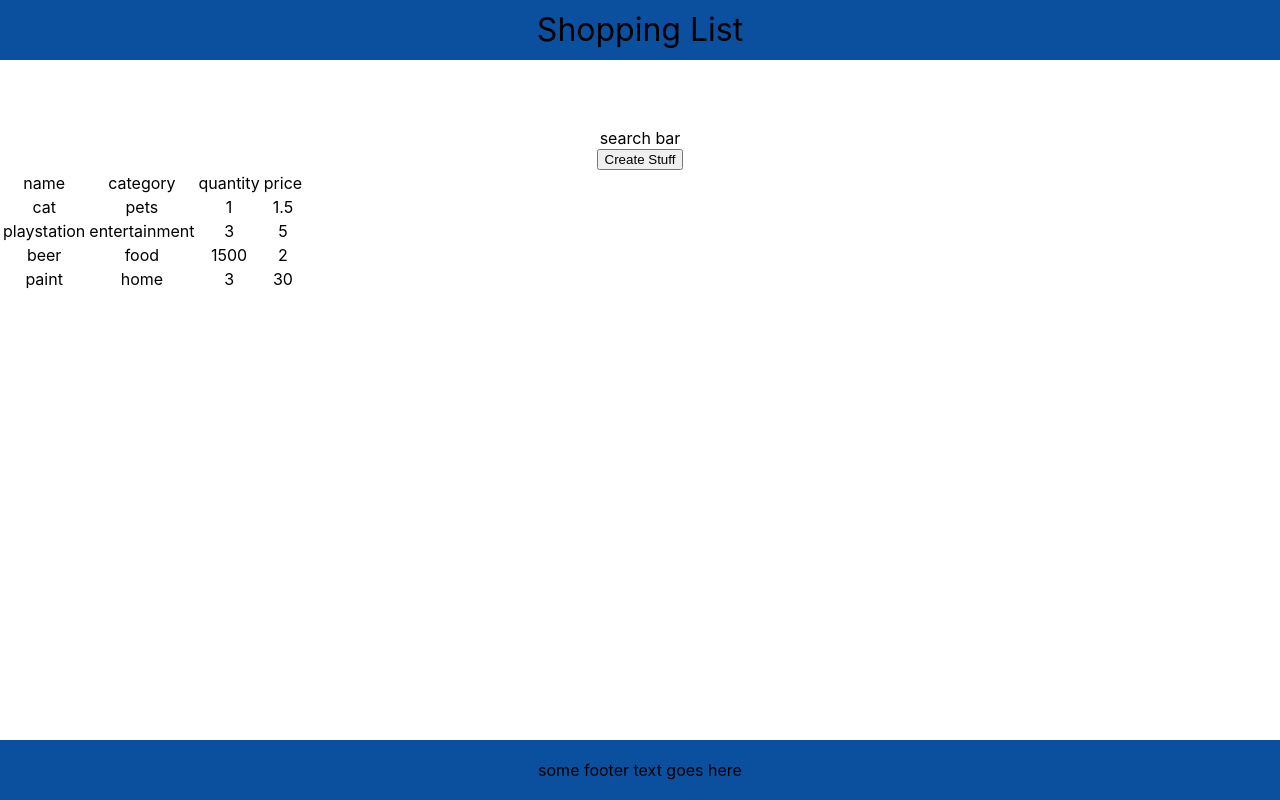
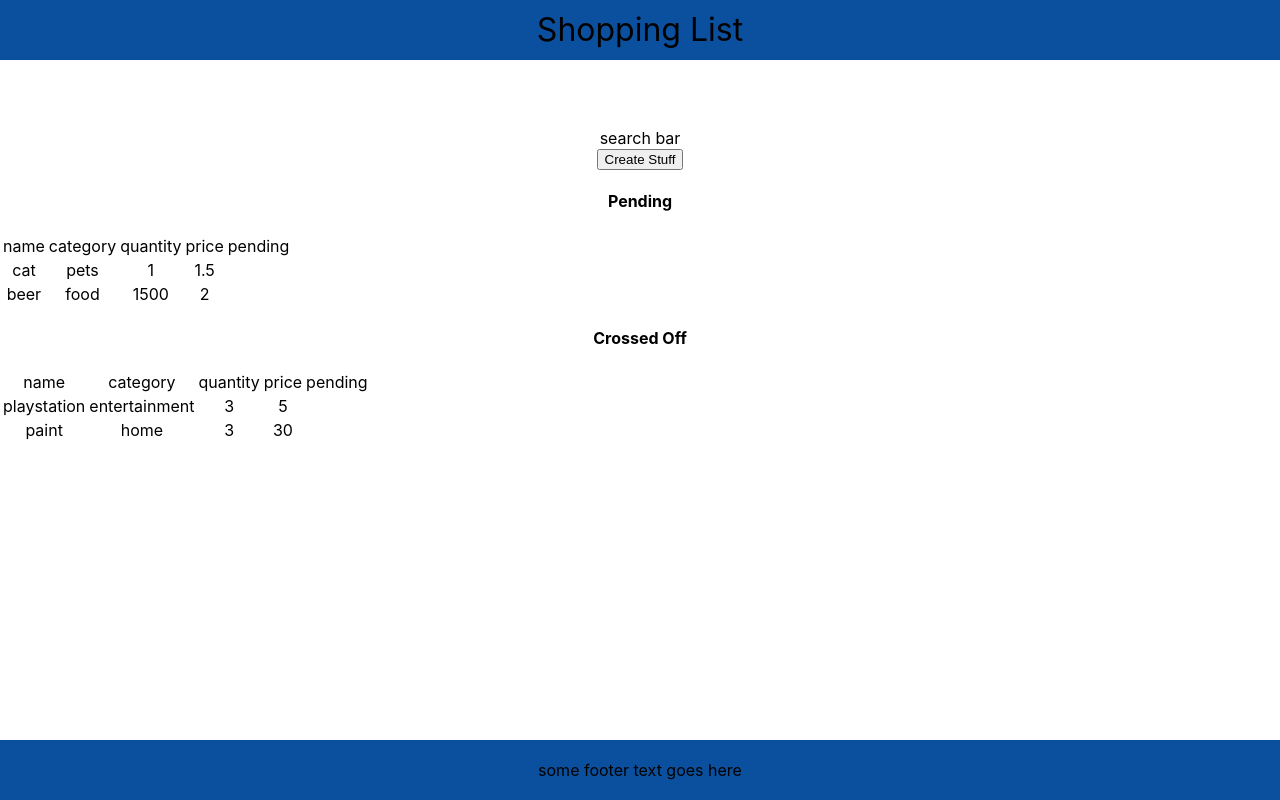
Before and after one commit to Spazcool/riceReactDemo, a React (Create React App) app: page / in a window 1280 px wide. Built offline with nearby package versions, Linux system fonts and the light colour scheme.

Commit message:
split table into crossed off and pending sections

```diff
--- a/src/components/List.js
+++ b/src/components/List.js
@@ -5,7 +5,7 @@ import '../App.css';
 
 function List(props){
 
-  const createRow = (datum, index, term) => {
+  const createRow = (datum, index) => {
     const att = Object.keys(datum);
     const cells = att.map((cell) => (
         <td key={`${cell}-cell-${index}`}>{datum[cell] === undefined ? 'X' : datum[cell]}</td>
@@ -19,14 +19,26 @@ function List(props){
   }
 
   return(
+    <>
+      <h4>Pending</h4>
       <Table striped bordered hover>
         <thead>
           {createRow(Object.keys(props.data[0]))}
         </thead>
         <tbody>
-        {props.data.map((el)=> createRow(el))}
+          {props.data.filter((el) => el.pending === true).map((el)=> createRow(el))}
         </tbody>
       </Table>
+      <h4>Crossed Off</h4>
+      <Table striped bordered hover>
+        <thead>
+          {createRow(Object.keys(props.data[0]))}
+        </thead>
+        <tbody>
+        {props.data.filter((el) => el.pending === false).map((el)=> createRow(el))}
+        </tbody>
+      </Table>
+    </>
   )
 }
 
--- a/src/data/fakeItems.json
+++ b/src/data/fakeItems.json
@@ -4,24 +4,28 @@
       "name" : "cat",
       "category" : "pets",
       "quantity" : 1,
-      "price" : 1.5
+      "price" : 1.5,
+      "pending" : true
     },
     {
       "name" : "playstation",
       "category" : "entertainment",
       "quantity" : 3,
-      "price" : 5
+      "price" : 5,
+      "pending" : false
     },
     {
       "name" : "beer",
       "category" : "food",
       "quantity" : 1500,
-      "price" : 2
+      "price" : 2,
+      "pending" : true
     },
     {
       "name" : "paint",
       "category" : "home",
       "quantity" : 3,
-      "price" : 30
+      "price" : 30,
+      "pending" : false
     }
 ]
```
Also changed, not shown: 1 other file (tests, documents, lock files or other folders). Lines whose indentation alone changed are shown as unchanged.
